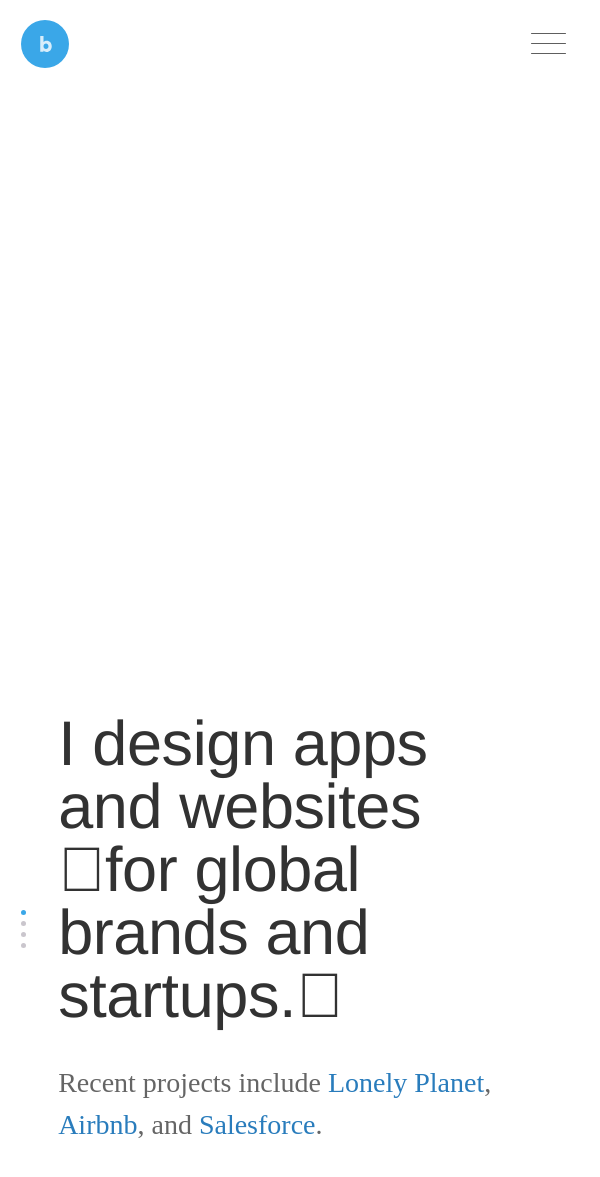
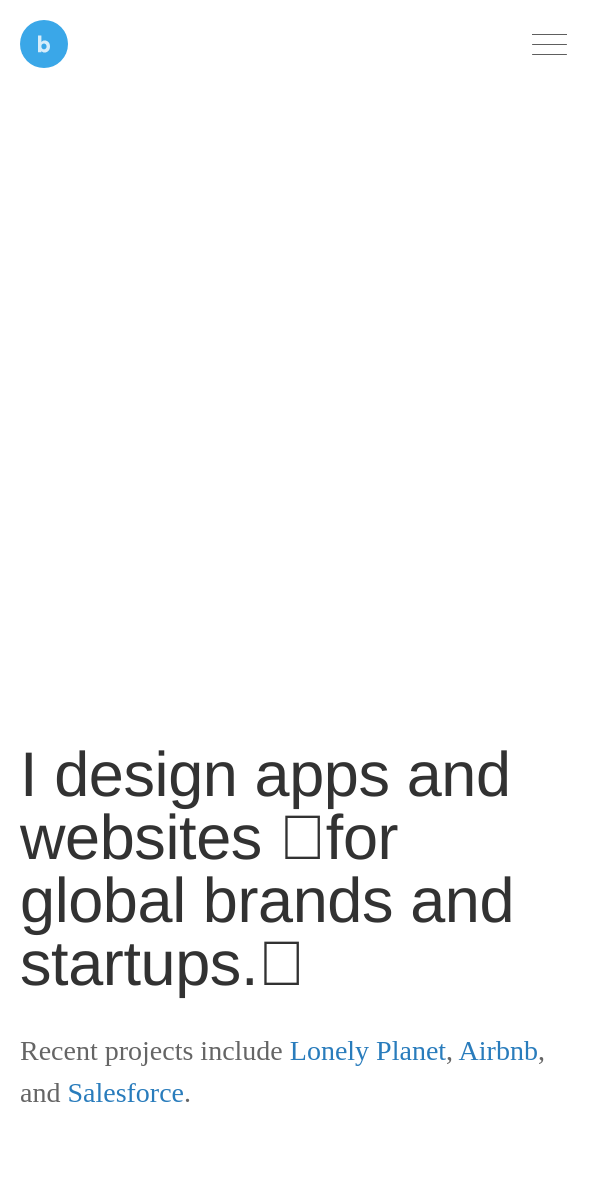
Before and after one commit to thomasthesecond/website, a PHP site: page / in a window 600 px wide. Shown: the top 1177 px of the page. Run offline with PHP 8.4, Linux system fonts and the light colour scheme; some libraries are stand-ins or nearby versions.

Commit message:
Get mobile spacing, layout right

```diff
--- a/index.html
+++ b/index.html
@@ -45,7 +45,8 @@
 
       @element ".CaseStudy-description" and (max-width: 214px) {
         .CaseStudy-description .title {
-          font-size: 28px;
+          font-size: 26px;
+          line-height: 1.2;
         }
 
         .CaseStudy-description .intro {
@@ -53,11 +54,12 @@
         }
 
         .CaseStudy-description .Button {
-          font-size: 12px;
+          font-size: 14px;
         }
       }
 
       @element ".CaseStudy-description" and (min-width: 215px) and (max-width: 329px) {
+
         .CaseStudy-description .title {
           font-size: 35px;
         }
@@ -67,7 +69,7 @@
         }
 
         .CaseStudy-description .Button {
-          font-size: 14px;
+          font-size: 16px;
         }
       }
     </script>
--- a/public/main.css
+++ b/public/main.css
@@ -27,13 +27,13 @@
   margin-right: auto;
   max-width: 1290px;
   position: relative;
-  width: 100%;
-  padding-left: 50px;
-  padding-right: 50px; }
-  @media (min-width: 572px) {
+  width: auto; }
+  @media (max-width: 669px) {
     .container {
-      padding-left: 0;
-      padding-right: 0;
+      padding-left: 20px;
+      padding-right: 20px; } }
+  @media (min-width: 670px) {
+    .container {
       width: 80.625%; } }
   @media (min-width: 1534px) {
     .container {
@@ -81,13 +99,33 @@
     transform: translateY(-100%); } }
 
 .hamburger {
-  padding: 13px 13px 12px; }
+  display: block;
+  padding: 8px 9px 7px; }
+  @media (min-width: 446px) {
+    .hamburger {
+      padding: 11px 9px 10px; } }
+  @media (min-width: 572px) {
+    .hamburger {
+      padding: 14px 13px 13px; } }
   .Nav .hamburger {
     float: right; }
 
 .hamburger-box {
-  height: 20px;
-  width: 35px; }
+  display: block;
+  height: 15px;
+  width: 29px; }
+  @media (min-width: 446px) {
+    .hamburger-box {
+      height: 17px;
+      width: 31px; } }
+  @media (min-width: 572px) {
+    .hamburger-box {
+      height: 21px;
+      width: 35px; } }
+
+.hamburger-inner {
+  border-radius: 0;
+  margin-top: 0; }
 
 .hamburger-inner,
 .hamburger-inner::before,
@@ -95,6 +133,36 @@
   background-color: #5e5e5e;
   height: 1px;
   width: 100%; }
+
+.hamburger--elastic .hamburger-inner {
+  top: 0; }
+
+.hamburger--elastic.is-active .hamburger-inner {
+  top: -3px; }
+  @media (min-width: 446px) {
+    .hamburger--elastic.is-active .hamburger-inner {
+      top: -2px; } }
+
+.hamburger--elastic .hamburger-inner::before {
+  top: 7px; }
+  @media (min-width: 446px) {
+    .hamburger--elastic .hamburger-inner::before {
+      top: 8px; } }
+  @media (min-width: 572px) {
+    .hamburger--elastic .hamburger-inner::before {
+      top: 10px; } }
+
+.hamburger--elastic .hamburger-inner::after {
+  top: 14px; }
+  @media (min-width: 446px) {
+    .hamburger--elastic .hamburger-inner::after {
+      top: 16px; } }
+  @media (min-width: 572px) {
+    .hamburger--elastic .hamburger-inner::after {
+      top: 20px; } }
+
+.hamburger--elastic.is-active .hamburger-inner::after {
+  top: 20px; }
 
 .swiper-container {
   height: 100vh;
@@ -104,6 +172,10 @@
 
 .swiper-slide {
   background-color: #fff; }
+
+@media (max-width: 669px) {
+  .swiper-pagination {
+    display: none; } }
 
 .swiper-container-vertical > .swiper-pagination-bullets {
   left: 20px;
@@ -164,13 +236,18 @@
   background-color: #3aa7e8;
   border-radius: 100%;
   display: inline-block;
-  font-size: 48px;
+  font-size: 30px;
   height: 1em;
   text-align: center;
   width: 1em; }
+  @media (min-width: 446px) {
+    .Logo {
+      font-size: 38px; } }
+  @media (min-width: 572px) {
+    .Logo {
+      font-size: 48px; } }
   .Logo .icon {
     opacity: .8;
-    padding-left: 2px;
     transition: opacity 200ms ease-in-out; }
   .Logo:hover .icon,
   .Logo:active .icon,
--- a/src/main.scss
+++ b/src/main.scss
@@ -82,7 +82,21 @@
   max-width: container();
   // overflow: hidden;
   position: relative;
-  width: 100%;
+  // width: 100%;
+
+  // padding-left: 20px;
+  // padding-right: 20px;
+  width: auto;
+
+  // @media (max-width: 571px) {
+  //   padding-left: 20px;
+  //   padding-right: 20px;
+  //   width: auto;
+  // }
+  //
+  // @media (min-width: 572px) {
+  //   width: 100%;
+  // }
 
   // @media (max-width: 1402px) {
   // @media (max-width: 1534px) {
@@ -92,14 +106,23 @@
   // }
 
   // background-color: gray;
-  padding-left: 50px;
-  padding-right: 50px;
+  // padding-left: 50px;
+  // padding-right: 50px;
 
-  @media (min-width: 572px) {
+  // @media (min-width: 572px) {
+  //   padding-left: #{(56 / 1600) * 100%};
+  //   padding-right: #{(56 / 1600) * 100%};
+  // }
+
+  @media (max-width: 669px) {
+    padding-left: 20px;
+    padding-right: 20px;
+  }
+
+  // @media (min-width: 572px) {
+  @media (min-width: 670px) {
     // padding-left: #{(56 / 1600) * 100%};
     // padding-right: #{(56 / 1600) * 100%};
-    padding-left: 0;
-    padding-right: 0;
     width: #{(1290 / 1600) * 100%};
   }
 
@@ -164,16 +210,50 @@
 }
 
 .hamburger {
-  padding: 13px 13px 12px;
+  display: block;
+  padding: 8px 9px 7px;
+
+  @media (min-width: 446px) {
+    padding: 11px 9px 10px;
+  }
+
+  @media (min-width: 572px) {
+    padding: 14px 13px 13px;
+  }
+
+  @media (max-width: 571px) {
+    // margin-right: -17px;
+    // margin-top: -6px;
+  }
 
   .Nav & {
     float: right;
+
+    @media (max-width: 571px) {
+      // transform: scale(.75);
+    }
   }
 }
 
 .hamburger-box {
-  height: 20px;
-  width: 35px;
+  display: block;
+  height: 15px;
+  width: 29px;
+
+  @media (min-width: 446px) {
+    height: 17px;
+    width: 31px;
+  }
+
+  @media (min-width: 572px) {
+    height: 21px;
+    width: 35px;
+  }
+}
+
+.hamburger-inner {
+  border-radius: 0;
+  margin-top: 0;
 }
 
 .hamburger-inner,
@@ -182,6 +262,48 @@
   background-color: map-get($colors, 'Scorpion');
   height: 1px;
   width: 100%;
+}
+
+.hamburger--elastic {
+  .hamburger-inner {
+    top: 0;
+  }
+
+  &.is-active .hamburger-inner {
+    top: -3px;
+
+    @media (min-width: 446px) {
+      top: -2px;
+    }
+  }
+
+  .hamburger-inner::before {
+    top: 7px;
+
+    @media (min-width: 446px) {
+      top: 8px;
+    }
+
+    @media (min-width: 572px) {
+      top: 10px;
+    }
+  }
+
+  .hamburger-inner::after {
+    top: 14px;
+
+    @media (min-width: 446px) {
+      top: 16px;
+    }
+
+    @media (min-width: 572px) {
+      top: 20px;
+    }
+  }
+
+  &.is-active .hamburger-inner::after {
+    top: 20px;
+  }
 }
 
 .swiper-container {
@@ -205,6 +327,12 @@
   // -ms-flex-pack: center;
   // -webkit-justify-content: center;
   // justify-content: center;
+}
+
+.swiper-pagination {
+  @media (max-width: 669px) {
+    display: none;
+  }
 }
 
 .swiper-container-vertical > .swiper-pagination-bullets {
@@ -289,15 +418,26 @@
   background-color: map-get($colors, 'PictonBlue');
   border-radius: 100%;
   display: inline-block;
-  font-size: 48px;
+  font-size: 30px;
   height: 1em;
   text-align: center;
   width: 1em;
 
+  @media (min-width: 446px) {
+    font-size: 38px;
+  }
+
+  @media (min-width: 572px) {
+    font-size: 48px;
+  }
+
   .icon {
     opacity: .8;
-    padding-left: 2px;
     transition: opacity 200ms ease-in-out;
+
+    // @media (min-width: 572px) {
+    //   padding-left: 2px;
+    // }
   }
 
   &:hover,
@@ -385,8 +525,12 @@
   height: auto;
 
   @media (max-width: 669px) {
-    left: 0;
-    width: span(3);
+    // left: 0;
+    // width: span(3);
+    left: 20px;
+    margin-top: #{(41 / 320) * 100%};
+    right: auto;
+    width: #{(118 / 320) * 100%};
   }
 
   @media (min-width: 670px) {
@@ -439,8 +583,10 @@
   height: auto;
 
   @media (max-width: 669px) {
-    right: -25px;
-    width: calc(100% + 50px);
+    // right: -25px;
+    // width: calc(100% + 50px);
+    right: 20px;
+    width: #{(255 / 320) * 100%};
   }
 
   @media (min-width: 670px) {
```
Also changed, not shown: other parts of public/main.css (+50 -9 lines), other parts of src/main.scss (+63 -8 lines).
